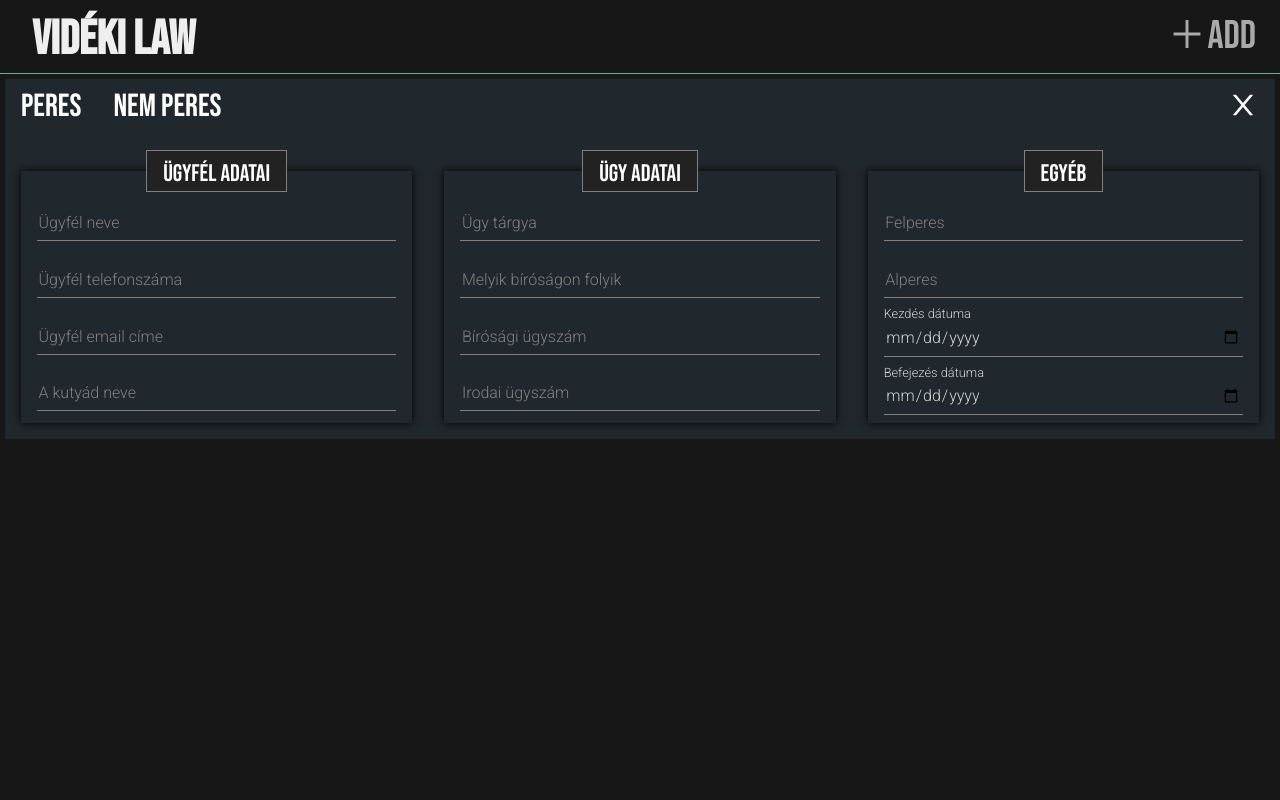
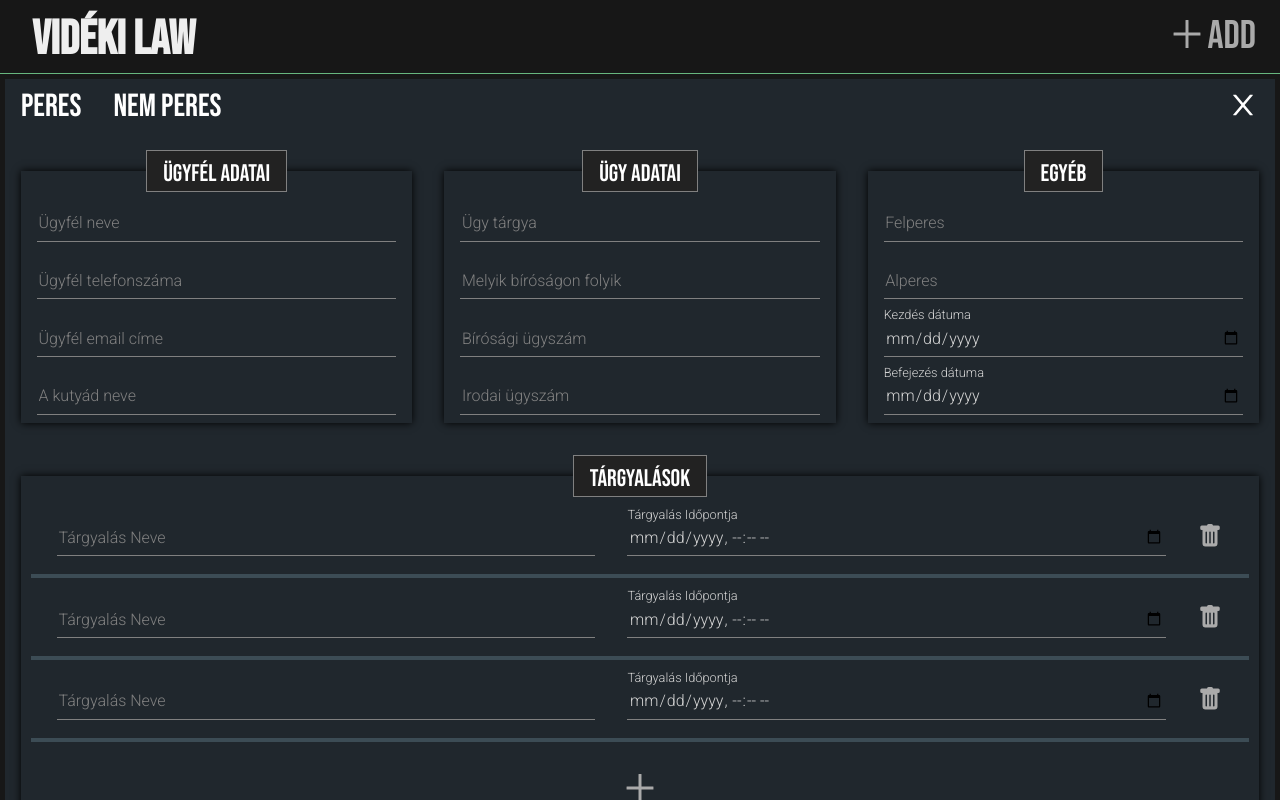
Before and after one commit to mirusz9/ugy-nyilvantarto-program, a React (Create React App) app: page / in a window 1280 px wide. Both pictures are taken after a click on the button "Add". Built offline with nearby package versions, Linux system fonts and the light colour scheme.

Commit message:
added meetings - no functionality yet

```diff
--- a/src/components/AddCase/AddCase.module.css
+++ b/src/components/AddCase/AddCase.module.css
@@ -5,6 +5,7 @@ form {
 .addUgyFormContainer {
 	background: #20272d;
 	margin: 5px;
+	flex: 1;
 }
 
 #topBar {
--- /dev/null
+++ b/src/components/AddCase/AddMeetings.jsx
@@ -0,0 +1,20 @@
+import React from 'react';
+import FormSection from './FormSection';
+import MeetingInput from './MeetingInput';
+import { AiOutlinePlus } from 'react-icons/ai';
+import styles from './AddMeetings.module.css';
+
+const AddMeetings = () => {
+	return (
+		<FormSection label="Tárgyalások">
+			<MeetingInput />
+			<MeetingInput />
+			<MeetingInput />
+			<button className={styles.AddMeetingBtn} type="button">
+				<AiOutlinePlus size="2.5rem" className={styles.plusIcon} />
+			</button>
+		</FormSection>
+	);
+};
+
+export default AddMeetings;
--- /dev/null
+++ b/src/components/AddCase/AddMeetings.module.css
@@ -0,0 +1,19 @@
+.AddMeetingBtn {
+	margin: 10px;
+	flex: 1;
+	height: 5rem;
+	background: transparent;
+	cursor: pointer;
+	outline: none;
+	border: none;
+
+}
+
+.AddMeetingBtn:hover {
+	background: #3c4c55;
+}
+
+.plusIcon {
+	color: #aaa;
+	margin: 1rem;
+}
--- a/src/components/AddCase/Input.jsx
+++ b/src/components/AddCase/Input.jsx
@@ -16,7 +16,12 @@ const Input = (props) => {
 	};
 
 	const withLegend = () => {
-		return type === 'date' || state.focused || state.value;
+		return (
+			type === 'date' ||
+			type === 'datetime-local' ||
+			state.focused ||
+			state.value
+		);
 	};
 
 	const handleOnChange = ({ target: { value } }) => {
@@ -27,7 +32,15 @@ const Input = (props) => {
 
 	return (
 		<fieldset className={styles.fieldset}>
-			{withLegend() && <legend className={styles.legend}>{children}</legend>}
+			{withLegend() && (
+				<legend
+					className={`${styles.legend} ${
+						state.focused ? styles.highlightLegend : styles.focusedLegendColor
+					}`}
+				>
+					{children}
+				</legend>
+			)}
 			<input
 				className={`${styles.input} ${withLegend() ? styles.withLegend : ''}`}
 				type={type}
--- a/src/components/AddCase/Input.module.css
+++ b/src/components/AddCase/Input.module.css
@@ -7,6 +7,7 @@
 	background-color: transparent;
 	font-family: Roboto, sans-serif;
 	font-weight: 300;
+	height: 2rem;
 	font-size: 1rem;
 	color: lightgrey;
 	border: none;
@@ -21,11 +22,12 @@
 
 .input:focus {
 	outline: none;
-	border-bottom: 1px solid #67B67E;
+	border-bottom: 1px solid #67b67e;
 }
 
 .fieldset {
 	display: flex;
+	flex: 1;
 	border: none;
 	margin: 0;
 	padding: 0;
@@ -35,8 +37,16 @@
 	margin: 0.3rem 1rem 0.5rem 1rem;
 }
 
+.highlightLegend {
+	color: #67b67e;
+	font: 40rem;
+}
+
+.focusedLegendColor {
+	color: lightgrey;
+}
+
 .legend {
-	color: lightgrey;
 	font-family: Roboto, sans-serif;
 	font-weight: 300;
 	font-size: 0.8rem;
--- /dev/null
+++ b/src/components/AddCase/MeetingInput.jsx
@@ -0,0 +1,23 @@
+import React from 'react';
+import Input from './Input';
+
+import { BsFillTrashFill } from 'react-icons/bs';
+import styles from './MeetingInput.module.css';
+
+const MeetingInput = ({ id }) => {
+	return (
+		<div className={styles.meetingContainer}>
+			<Input type="text" name={`${id}-meeting-name`}>
+				Tárgyalás Neve
+			</Input>
+			<Input type="datetime-local" name={`${id}-meeting-time`}>
+				Tárgyalás Időpontja
+			</Input>
+			<button type="button" className={styles.trashBtn}>
+				<BsFillTrashFill className={styles.trashIcon} size="1.5rem"/>
+			</button>
+		</div>
+	);
+};
+
+export default MeetingInput;
--- /dev/null
+++ b/src/components/AddCase/MeetingInput.module.css
@@ -0,0 +1,25 @@
+.meetingContainer {
+	display: flex;
+	flex: 1;
+	flex-direction: row;
+	padding: 10px;
+	margin: 0 10px;
+	border-bottom: 4px solid #3c4c55;
+}
+
+.trashBtn {
+	background: transparent;
+	outline: none;
+	border: none;
+	cursor: pointer;
+	flex: 0.1;
+}
+
+.trashBtn:hover {
+	background: #3c4c55;
+}
+
+.trashIcon {
+	color: #aaa;
+	vertical-align: middle;
+}
--- a/src/components/AddCase/PeresUgyForm.jsx
+++ b/src/components/AddCase/PeresUgyForm.jsx
@@ -1,6 +1,7 @@
 import React from 'react';
 import FormSection from './FormSection';
 import Input from './Input';
+import AddMeetings from './AddMeetings';
 import styles from './PeresUgyForm.module.css';
 
 const PeresUgyForm = () => {
@@ -23,7 +24,7 @@ const PeresUgyForm = () => {
 		<div className={styles.PeresUgyFormContainer}>
 			<div className={styles.firstRow}>
 				<FormSection label="Ügyfél adatai">
-					<Input type="text" name="ugyfelNev" required big>
+					<Input type="text" name="ugyfelNev" required>
 						Ügyfél neve
 					</Input>
 					<Input type="tel" name="ugyfelTel">
@@ -65,9 +66,8 @@ const PeresUgyForm = () => {
 					</Input>
 				</FormSection>
 			</div>
+			<AddMeetings />
 
-			{/* <input type="text" name="alperes" placeholder="Alperes" />
-				<input type="text" name="felperes" placeholder="Felperes" /> */}
 		</div>
 	);
 };
--- a/src/components/Body.module.css
+++ b/src/components/Body.module.css
@@ -1,4 +1,6 @@
 .body {
+	display: flex;
+	flex-direction: column;
 	background-color: #171717;
 	flex: 1;
 	overflow-y: scroll;
--- a/src/components/CaseList/CaseList.jsx
+++ b/src/components/CaseList/CaseList.jsx
@@ -3,14 +3,14 @@ import CaseListItem from './CaseListItem';
 
 const CaseList = () => {
 	return (
-		<React.Fragment>
+		<div>
 			<CaseListItem />
 			<CaseListItem />
 			<CaseListItem />
 			<CaseListItem />
 			<CaseListItem />
 			<CaseListItem />
-		</React.Fragment>
+		</div>
 	);
 };
 
```
Also changed, not shown: 1 other file (tests, documents, lock files or other folders).
